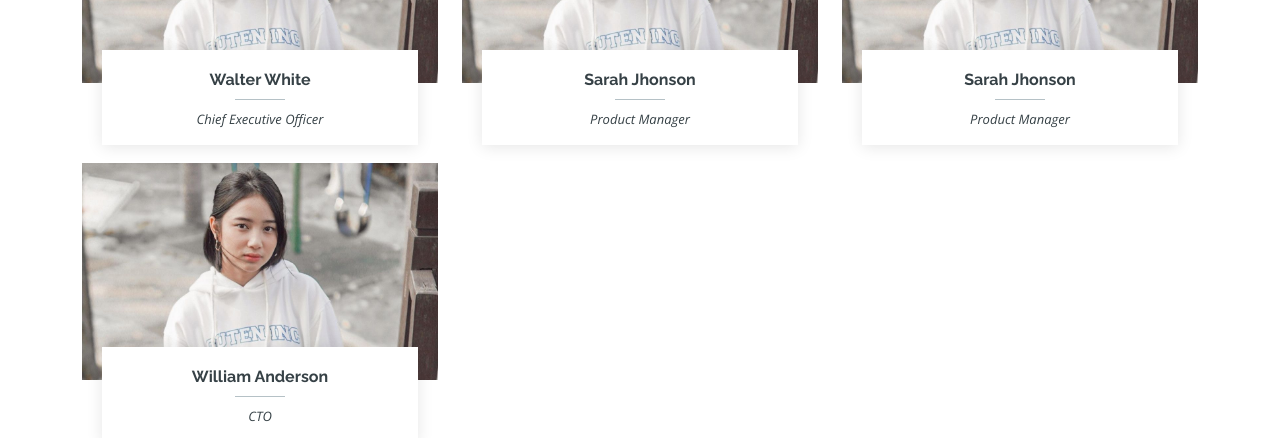
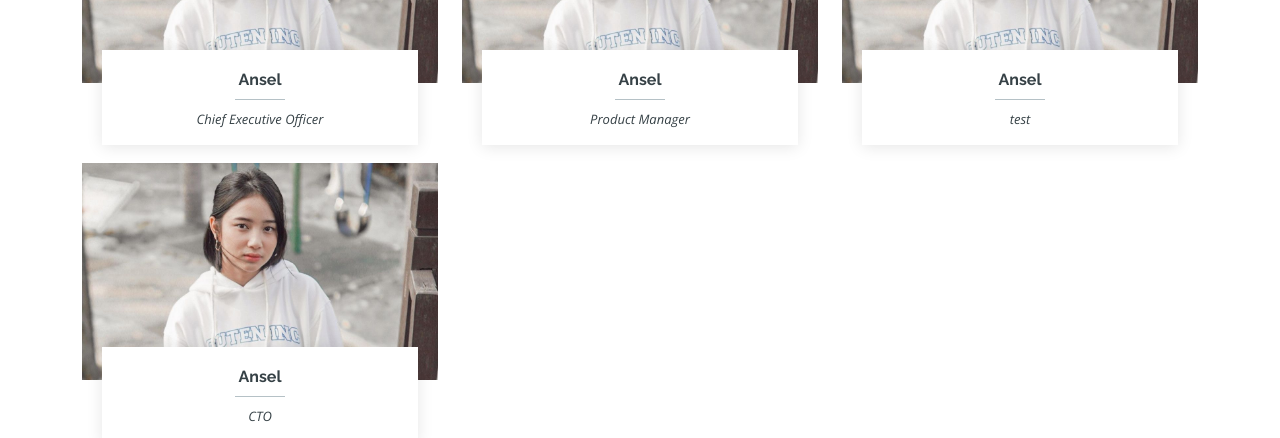
Before and after one commit to ibnurusdianto/tubes2_203040012, a plain HTML site: page index.html in a window 1280 px wide. Shown: the part 2152-2590 px from the top of the page. Drawn offline with nearby package versions, Linux system fonts and the light colour scheme.

Commit message:
new update

```diff
--- a/index.html
+++ b/index.html
@@ -219,7 +219,7 @@
                         <div class="member" data-aos="zoom-in">
                             <div class="pic"><img src="assets/img/team/ansel.jpg" class="img-fluid" alt=""></div>
                             <div class="member-info">
-                                <h4>Walter White</h4>
+                                <h4>Ansel</h4>
                                 <span>Chief Executive Officer</span>
                                 <div class="social">
                                     <a href=""><i class="icofont-twitter"></i></a>
@@ -235,7 +235,7 @@
                         <div class="member" data-aos="zoom-in" data-aos-delay="100">
                             <div class="pic"><img src="assets/img/team/ansel.jpg" class="img-fluid" alt=""></div>
                             <div class="member-info">
-                                <h4>Sarah Jhonson</h4>
+                                <h4>Ansel</h4>
                                 <span>Product Manager</span>
                                 <div class="social">
                                     <a href=""><i class="icofont-twitter"></i></a>
@@ -252,8 +252,8 @@
                         <div class="member" data-aos="zoom-in" data-aos-delay="100">
                             <div class="pic"><img src="assets/img/team/ansel.jpg" class="img-fluid" alt=""></div>
                             <div class="member-info">
-                                <h4>Sarah Jhonson</h4>
-                                <span>Product Manager</span>
+                                <h4>Ansel</h4>
+                                <span>test</span>
                                 <div class="social">
                                     <a href=""><i class="icofont-twitter"></i></a>
                                     <a href=""><i class="icofont-facebook"></i></a>
@@ -268,7 +268,7 @@
                         <div class="member" data-aos="zoom-in" data-aos-delay="200">
                             <div class="pic"><img src="assets/img/team/ansel.jpg" class="img-fluid" alt=""></div>
                             <div class="member-info">
-                                <h4>William Anderson</h4>
+                                <h4>Ansel</h4>
                                 <span>CTO</span>
                                 <div class="social">
                                     <a href=""><i class="icofont-twitter"></i></a>
```
